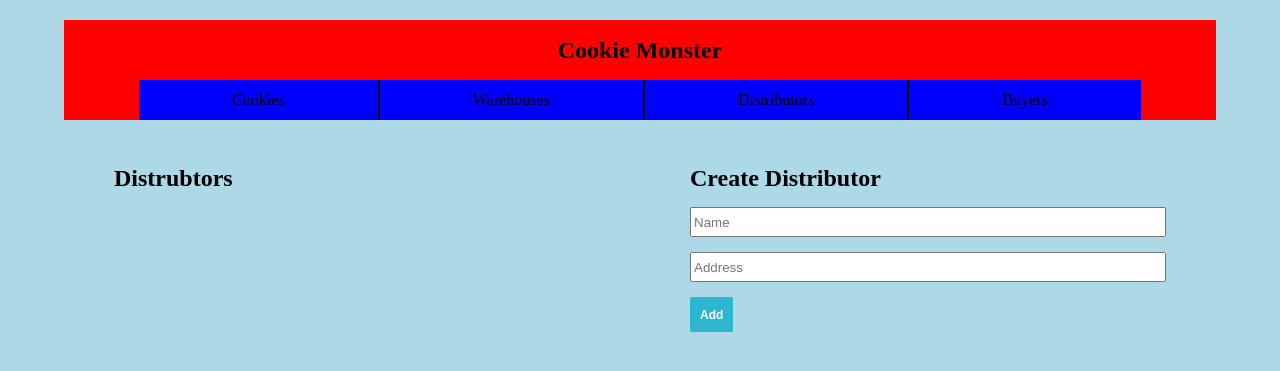
After one commit to JQuinzell/CookieMonster, a Flask app: page /distributors in a window 1280 px wide. The commit adds this page. Shown: the top 371 px of the page. Run offline with Flask 2, Linux system fonts and the light colour scheme; some libraries are stand-ins or nearby versions.

Commit message:
Add distributors template

```diff
--- a/application/__init__.py
+++ b/application/__init__.py
@@ -3,5 +3,7 @@ app = Flask(__name__, static_url_path='/static')
 
 from .main import main as main_blueprint
 from .cookies import cookies as cookies_blueprint
+from .distributors import distributors as distributors_blueprint
 app.register_blueprint(main_blueprint)
 app.register_blueprint(cookies_blueprint)
+app.register_blueprint(distributors_blueprint)
--- /dev/null
+++ b/application/distributors/__init__.py
@@ -0,0 +1,5 @@
+from flask import Blueprint
+
+distributors = Blueprint('distributors', __name__)
+
+from . import views
--- /dev/null
+++ b/application/distributors/views.py
@@ -0,0 +1,7 @@
+# from flask import send_static_file
+from . import distributors
+from flask import render_template
+
+@distributors.route('/distributors')
+def index():
+  return render_template('distributors/index.html', distributors=[])
--- a/application/templates/base.html
+++ b/application/templates/base.html
@@ -11,7 +11,7 @@
     <ul>
       <li class="cookies"><a href="{{ url_for('cookies.index') }}">Cookies</a></li>
       <li class="warehouses"><a href="#">Warehouses</a></li>
-      <li class="distributors"><a href="#">Distributors</a></li>
+      <li class="distributors"><a href="{{ url_for('distributors.index') }}">Distributors</a></li>
       <li class="buyers"><a href="#">Buyers</a></li>
     </ul>
   </nav>
--- /dev/null
+++ b/application/templates/distributors/index.html
@@ -0,0 +1,25 @@
+{% extends "base.html" %}
+{% block body %}
+{{ super() }}
+<div class="column">
+  <h2>Distrubtors</h2>
+  <ul id="distributor-list">
+    {% for dist in distributors %}
+    <li>
+      {{dist.name}}: {{dist.address}}
+      <div class="button-group">
+        <button class="button buy">Info</button>
+        <button class="button edit">Edit</button>
+      </div>
+    </li>
+    {% endfor %}
+  </ul>
+</div>
+
+<div class="column">
+  <h2>Create Distributor</h2>
+  <input type="text" placeholder="Name">
+  <input type="text" placeholder="Address">
+  <button class="button">Add</button>
+</div>
+{% endblock %}
```
